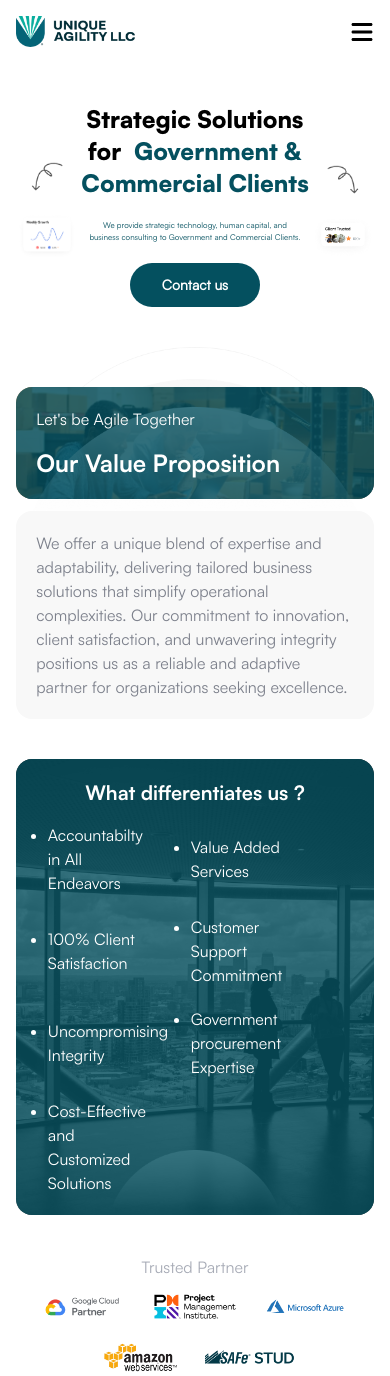
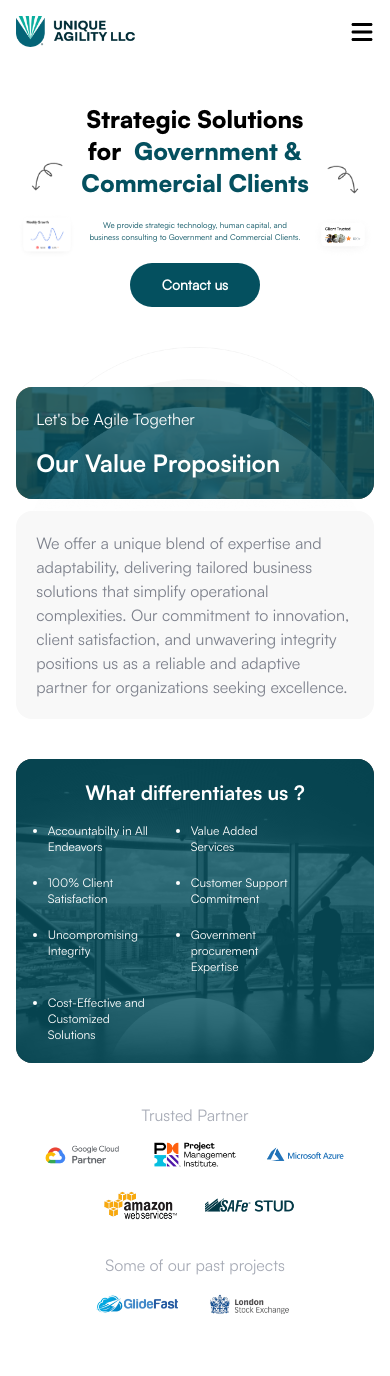
Before and after one commit to Phickayor/unique-agility, a Next.js app: page / in a window 390 px wide. Shown: the top 1376 px of the page. Built offline with nearby package versions, Linux system fonts and the light colour scheme.

Commit message:
Values and objectives

```diff
--- a/components/About/Values.tsx
+++ b/components/About/Values.tsx
@@ -32,7 +32,7 @@ function Values() {
           <h1 className="text-white col-span-3 lg:col-span-1 text-center text-[20px] sm:text-3xl lg:text-4xl leading-snug font-satoshi-semibold self-center">
             Our Corporate Objectives
           </h1>
-          <ul className="text-white col-span-2 grid grid-cols-2 [&>*]:self-center text-[12px] sm:text-sm md:text-lg xl:text-xl list-disc gap-6 self-center">
+          <ul className="text-white col-span-2 grid grid-cols-2 text-xs md:text-lg xl:text-xl list-disc gap-6 self-center">
             <li>Continuously Innovate</li>
             <li>Promote Diversity and Inclusivity</li>
             <li>Maintain 100% Client Satisfaction</li>
--- a/components/Home/ValueProposition.tsx
+++ b/components/Home/ValueProposition.tsx
@@ -54,7 +54,7 @@ function ValueProposition() {
           <h1 className="text-white col-span-3 lg:col-span-1 text-center text-[20px] sm:text-3xl lg:text-4xl leading-snug font-satoshi-semibold self-center">
             What differentiates us ?
           </h1>
-          <ul className="text-white col-span-2 grid grid-cols-2 [&>*]:self-center sm:text-sm md:text-lg xl:text-xl list-disc gap-y-5 gap-x-8 self-center mx-auto w-11/12">
+          <ul className="text-white col-span-2 grid grid-cols-2 text-xs md:text-lg xl:text-xl list-disc gap-y-5 gap-x-8 self-center mx-auto w-11/12">
             <li>Accountabilty in All Endeavors</li>
             <li>Value Added Services</li>
             <li>100% Client Satisfaction</li>
```
